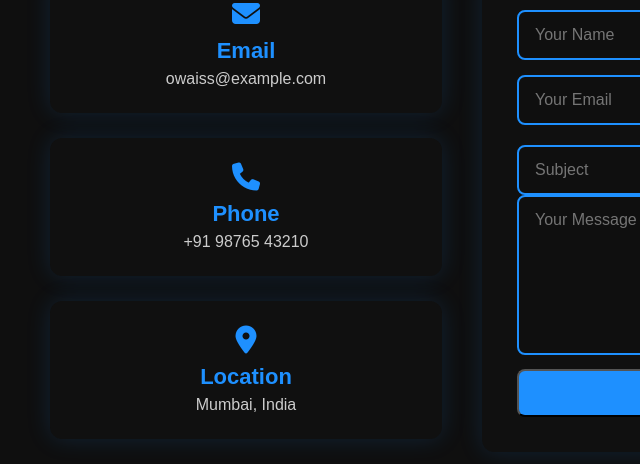
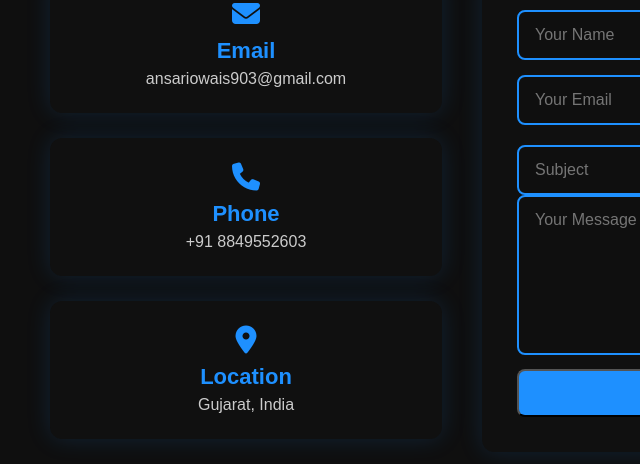
Before and after one commit to owais305/owais-protfolio, a plain HTML site: page index.html in a window 1280 px wide. Shown: the part 3110-3574 px from the top of the page, 78-718 px from the left. Drawn offline with Linux system fonts and the light colour scheme.

Commit message:
Add files via upload

```diff
--- a/index.html
+++ b/index.html
@@ -167,17 +167,17 @@
         <div class="info-box">
           <i class="fas fa-envelope"></i>
           <h3>Email</h3>
-          <p>owaiss@example.com</p>
+          <p>ansariowais903@gmail.com</p>
         </div>
         <div class="info-box">
           <i class="fas fa-phone"></i>
           <h3>Phone</h3>
-          <p>+91 98765 43210</p>
+          <p>+91 8849552603</p>
         </div>
         <div class="info-box">
           <i class="fas fa-map-marker-alt"></i>
           <h3>Location</h3>
-          <p>Mumbai, India</p>
+          <p>Gujarat, India</p>
         </div>
       </div>
 
```
